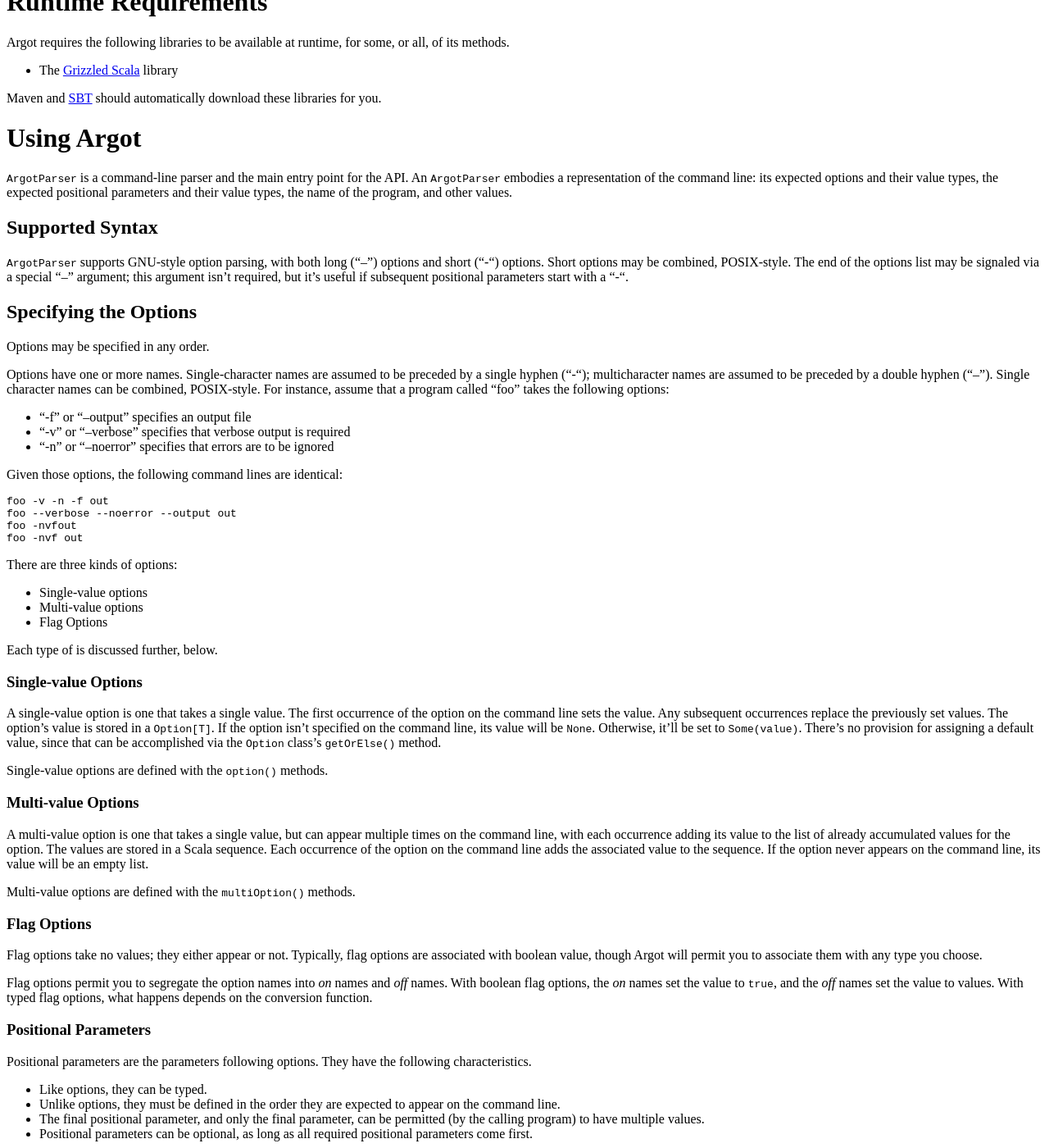
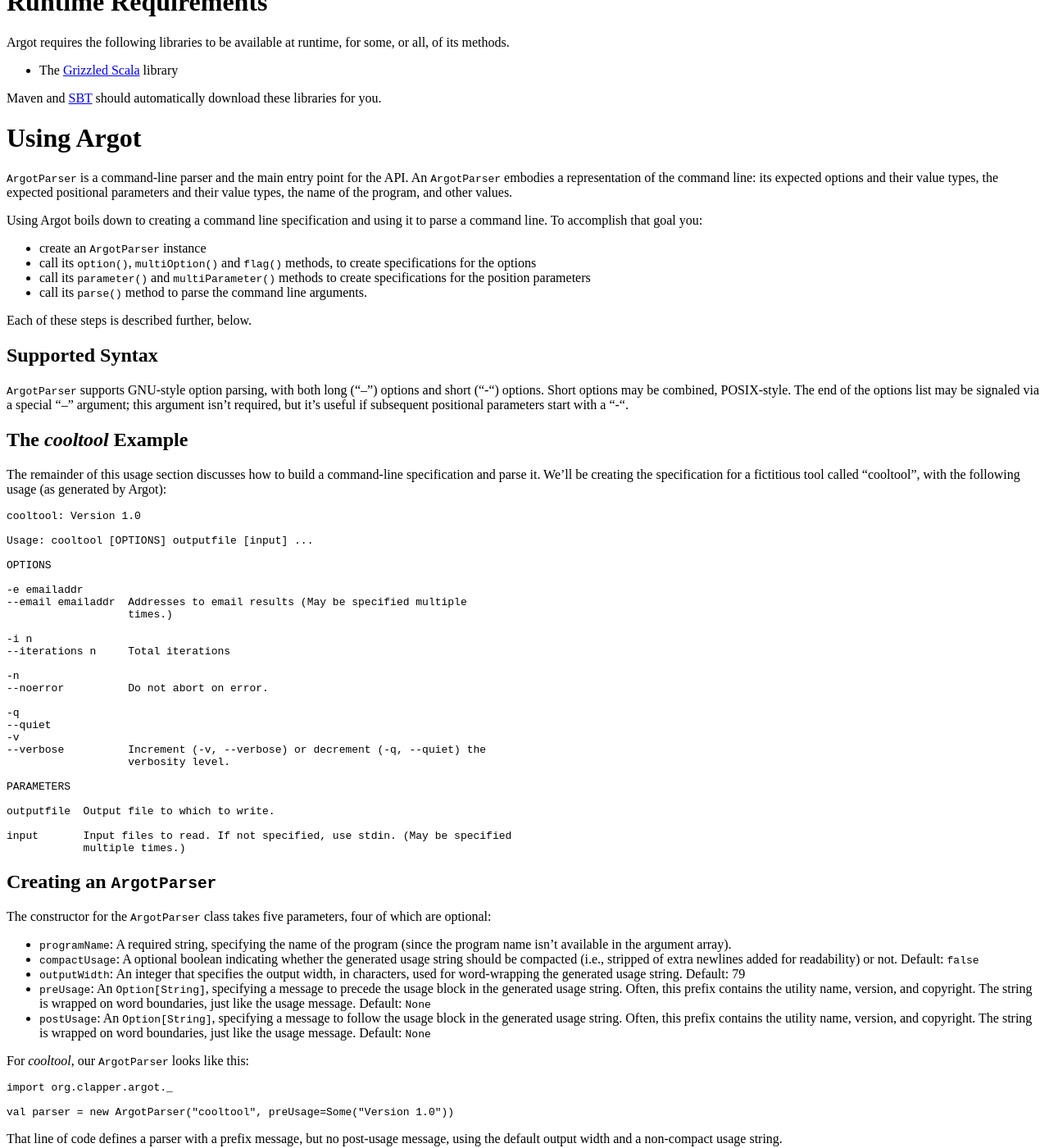
Before and after one commit to bmc/argot, a Jekyll site: the page built from index.md, in a window 1280 px wide and 1400 px high, scrolled down 2049 px. Shown: the whole window at 82% size. Built offline with Jekyll 4.4.1, drawn with Linux system fonts in a browser that asks for light colours; some of the changed text lies outside the part shown.

Commit message:
Continuing to flesh out the docs

```diff
--- a/index.md
+++ b/index.md
@@ -147,6 +147,18 @@ API. An `ArgotParser` embodies a representation of the command line: its
 expected options and their value types, the expected positional parameters
 and their value types, the name of the program, and other values.
 
+Using Argot boils down to creating a command line specification and using it
+to parse a command line. To accomplish that goal you:
+
+* create an `ArgotParser` instance
+* call its `option()`, `multiOption()` and `flag()` methods, to create
+  specifications for the options
+* call its `parameter()` and `multiParameter()` methods to create
+  specifications for the position parameters
+* call its `parse()` method to parse the command line arguments.
+
+Each of these steps is described further, below.
+
 ## Supported Syntax
 
 `ArgotParser` supports GNU-style option parsing, with both long ("--")
@@ -155,32 +167,98 @@ The end of the options list may be signaled via a special "--" argument;
 this argument isn't required, but it's useful if subsequent positional
 parameters start with a "-".
 
+## The *cooltool* Example
+
+<div id="usage"/>
+
+The remainder of this usage section discusses how to build a command-line
+specification and parse it. We'll be creating the specification for a
+fictitious tool called "cooltool", with the following usage (as generated
+by Argot):
+
+    cooltool: Version 1.0
+
+    Usage: cooltool [OPTIONS] outputfile [input] ...
+
+    OPTIONS
+
+    -e emailaddr
+    --email emailaddr  Addresses to email results (May be specified multiple
+                       times.)
+
+    -i n
+    --iterations n     Total iterations
+
+    -n
+    --noerror          Do not abort on error.
+
+    -q
+    --quiet
+    -v
+    --verbose          Increment (-v, --verbose) or decrement (-q, --quiet) the
+                       verbosity level.
+
+    PARAMETERS
+
+    outputfile  Output file to which to write.
+
+    input       Input files to read. If not specified, use stdin. (May be specified
+                multiple times.)
+
+## Creating an `ArgotParser`
+
+The constructor for the `ArgotParser` class takes five parameters, four of
+which are optional:
+
+* `programName`: A required string, specifying the name of the program (since
+  the program name isn't available in the argument array).
+* `compactUsage`: A optional boolean indicating whether the generated usage
+  string should be compacted (i.e., stripped of extra newlines added for
+  readability) or not. Default: `false`
+* `outputWidth`: An integer that specifies the output width, in characters,
+  used for word-wrapping the generated usage string. Default: 79
+* `preUsage`: An `Option[String]`, specifying a message to precede the
+  usage block in the generated usage string. Often, this prefix contains
+  the utility name, version, and copyright. The string is wrapped on word
+  boundaries, just like the usage message. Default: `None`
+* `postUsage`: An `Option[String]`, specifying a message to follow the
+  usage block in the generated usage string. Often, this prefix contains
+  the utility name, version, and copyright. The string is wrapped on word
+  boundaries, just like the usage message. Default: `None`
+
+For *cooltool*, our `ArgotParser` looks like this:
+
+    import org.clapper.argot._
+
+    val parser = new ArgotParser("cooltool", preUsage=Some("Version 1.0"))
+
+That line of code defines a parser with a prefix message, but no post-usage
+message, using the default output width and a non-compact usage string.
+
 ## Specifying the Options
 
 Options may be specified in any order.
 
-Options have one or more names. Single-character names are assumed to
-be preceded by a single hyphen ("-"); multicharacter names are assumed to
-be preceded by a double hyphen ("--"). Single character names can be
-combined, POSIX-style. For instance, assume that a program called "foo"
-takes the following options:
+Options have one or more names. Single-character names are assumed to be
+preceded by a single hyphen ("-"); multicharacter names are assumed to be
+preceded by a double hyphen ("--"). Single character names can be combined,
+POSIX-style.
 
-* "-f" or "--output" specifies an output file
-* "-v" or "--verbose" specifies that verbose output is required
-* "-n" or "--noerror" specifies that errors are to be ignored
+Given the [*cooltool* usage][], the following command lines are identical:
 
-Given those options, the following command lines are identical:
+    cooltool -v -n -i 10 out
+    cooltool --verbose --noerror --iterations 10 --output out
+    cooltool -nvi10 out
+    cooltool -nv -i10 out
 
-    foo -v -n -f out
-    foo --verbose --noerror --output out
-    foo -nvfout
-    foo -nvf out
+[*cooltool* usage]: #usage
 
 There are three kinds of options:
 
-* Single-value options
-* Multi-value options
-* Flag Options
+* *Single-value options* are options that take only one value.
+* *Multi-value options* are options that can take multiple values.
+* *Flag options* are options that take no values (i.e., the presence or
+  absence of the option itself *is* the value).
 
 Each type of is discussed further, below.
 
@@ -196,6 +274,85 @@ since that can be accomplished via the `Option` class's `getOrElse()`
 method.
 
 Single-value options are defined with the `option()` methods.
+
+For *cooltool*, there is one single-value option:
+
+    -i iterations
+    --iterations iterations
+
+To create this option, use the following code fragment:
+
+    import ArgotConversions._
+
+    val iterations = parser.option[Int](List("i", "iterations"), "n",
+                                        "total iterations")
+
+There are several things to note here:
+
+1. The `option` method takes a type parameter. In this case, we've supplied
+   an `Int`, indicating that we want to convert the value to an `Int`.
+2. The valid names for the option are specified in the initial parameter, a
+   list. The single-character name, "i", corresponds to a "-i" option on the
+   command line. The multicharacter name, "iterations", corresponds to
+   "--iterations".
+
+<div id="conversions"/>
+### Introducting Automatic Conversions
+
+The actual definition of the `option` method is:
+
+    def option[T](names: List[String], valueName: String, description: String)
+                 (implicit convert: (String, SingleValueOption[T]) => T):
+        SingleValueOption[T] =
+
+Note the second parameter list, with the implicit `convert` parameter. This
+parameter specifies a conversion function that will convert the string
+value into the desired type (`Int` in our case). Argot has some pre-defined
+conversion functions for common types, in the
+`org.clapper.argot.ArgotConversions` module. If you pull the contents of
+that module into your namespace, then you don't have to specify a conversion
+function for common types. This import:
+
+    import ArgotConversions._
+
+makes those built-in implicit conversion functions available.
+
+You *can* supply your own function, however. We could just as easily have
+defined `iterations` like this:
+
+    val iterations = parser.option[Int](List("i", "iterations"), "n",
+                                        "total iterations")
+    {
+        (sValue, opt) =>
+
+        try
+        {
+            sValue.toInt
+        }
+
+        catch
+        {
+            case _: NumberFormatException =>
+                throw new ArgotConversionException(
+                    "Option " + opt.name + ": \"" + sValue + "\" isn't " +
+                    "a valid number."
+                )
+        }
+    }
+
+That's essentially all the built-in `String`-to-`Int` conversion function
+does.
+
+All the option-specification and parameter-specification methods support
+implicit conversion functions.
+
+Some common reasons to supply your own conversion function include:
+
+* You want to convert the option to a type that isn't supported by the
+  standard Argot conversion functions.
+* You want to do some validation on the value.
+
+We'll see some examples of both of these cases in subsequent sections.
 
 ### Multi-value Options
 
```
